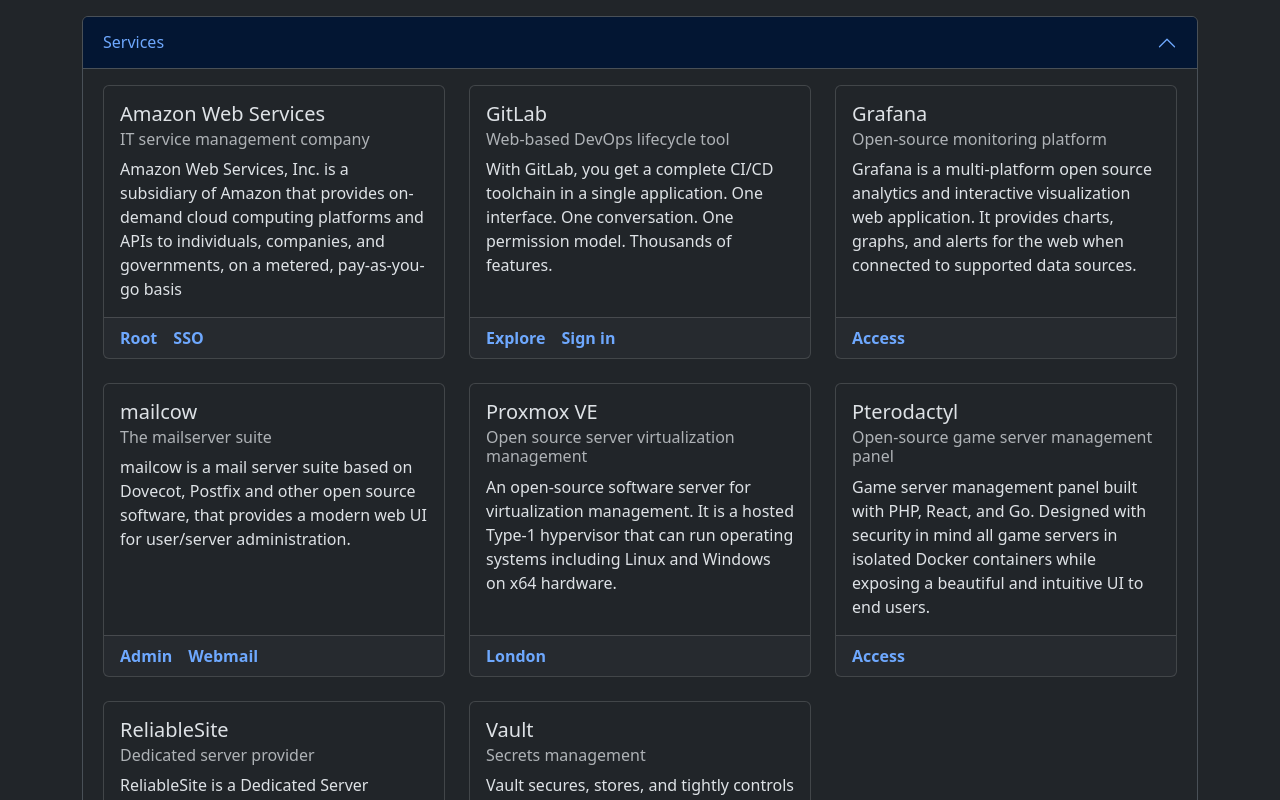
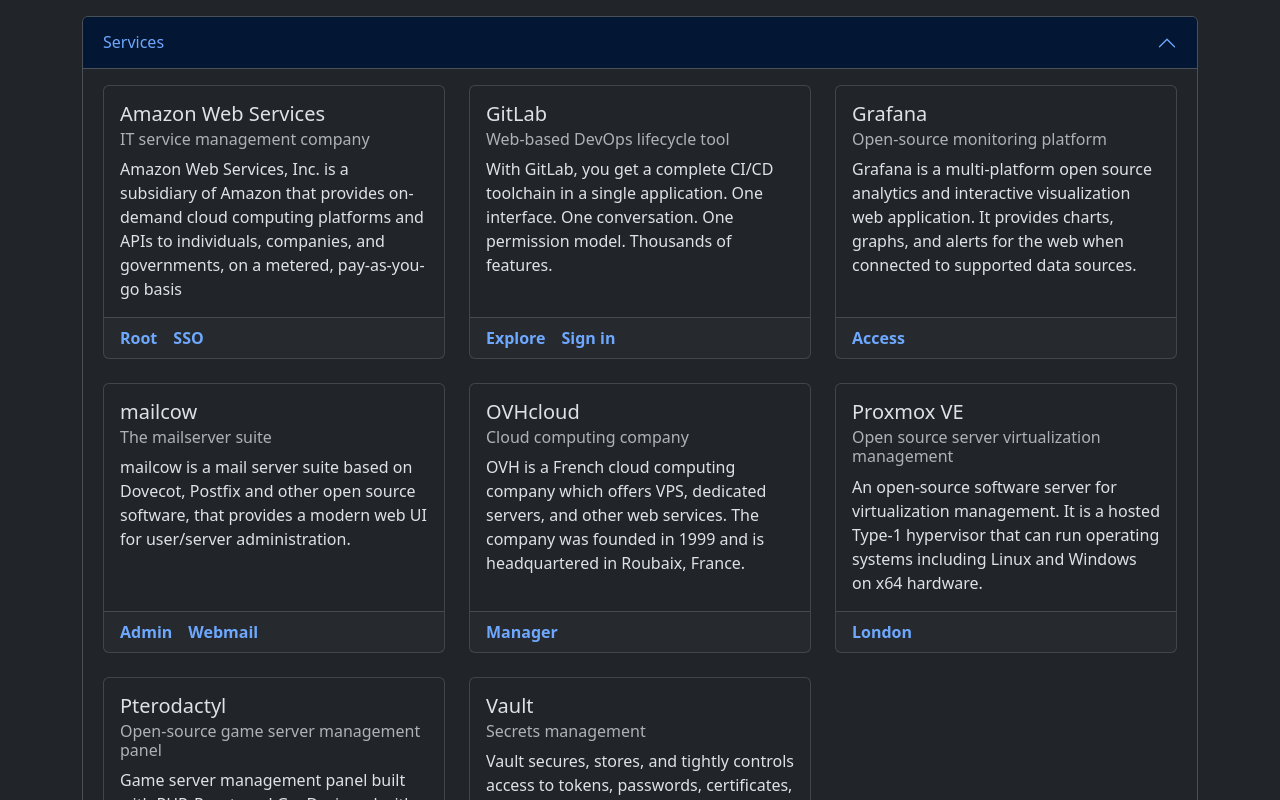
Before and after one commit to dwilson5817/server-portal, a Vue app: page / in a window 1280 px wide. Shown: the top 800 px of the page. Built offline with nearby package versions, Linux system fonts and the light colour scheme.

Commit message:
fix(services): update ReliableSite details to OVH
ReliableSite has been replaced by OVH.

```diff
--- a/src/constants.ts
+++ b/src/constants.ts
@@ -8,9 +8,9 @@
 
 export const SERVICES: Service[] = [
     {
-        title: "ReliableSite",
-        subtitle: "Dedicated server provider",
-        description: "ReliableSite is a Dedicated Server provider out of NY, Miami, and Los Angeles that offers affordable and reliable server solutions for small to large.",
+        title: "OVHcloud",
+        subtitle: "Cloud computing company",
+        description: "OVH is a French cloud computing company which offers VPS, dedicated servers, and other web services.  The company was founded in 1999 and is headquartered in Roubaix, France.",
         links: [
             { text: "Manager", url: "https://www.ovh.com/manager/" },
         ],
```
